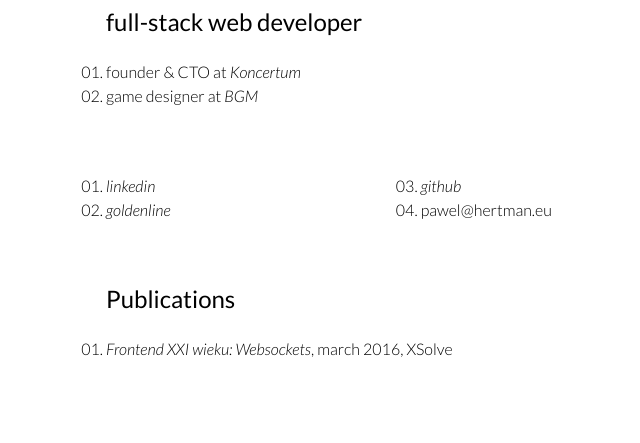
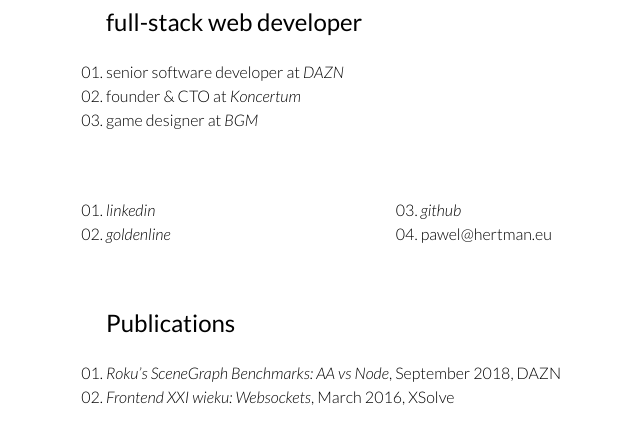
Before and after one commit to pawelhertman/hertman.github.io, a website: page index.html in a window 1280 px wide. Shown: the part 155-598 px from the top of the page, without its empty margins (62-702 px from the left). Drawn offline with Linux system fonts and the light colour scheme.

Commit message:
Added Medium article + DAZN entry

```diff
--- a/index.html
+++ b/index.html
@@ -15,7 +15,8 @@
     <h2>full-stack web developer</h2>
 
     <ul>
-        <li>founder & CTO at <a href="http://koncertum.com" target="_blank">Koncertum</a></li>
+        <li>senior software developer at <a href="https://www.dazn.com" target="_blank">DAZN</a></li>
+        <li>founder & CTO at <a href="https://koncertum.pl" target="_blank">Koncertum</a></li>
         <li>game&nbsp;designer&nbsp;at&nbsp;<a href="https://facebook.com/BytomskaGraMiejska" target="_blank">BGM</a></li>
     </ul>
 
@@ -34,8 +35,12 @@
     <h2>Publications</h2>
     <ul>
         <li>
+            <a href="https://medium.com/@pawelhertman/rokus-scenegraph-benchmarks-aa-vs-node-9be5158474c1" target="_blank">Roku’s SceneGraph Benchmarks: AA vs Node</a>,
+            September 2018, DAZN
+        </li>
+        <li>
             <a href="https://www.youtube.com/watch?v=sDLAkh7FcvU" target="_blank">Frontend XXI wieku: Websockets</a>,
-            march 2016, XSolve
+            March 2016, XSolve
         </li>
     </ul>
 </div>
```
